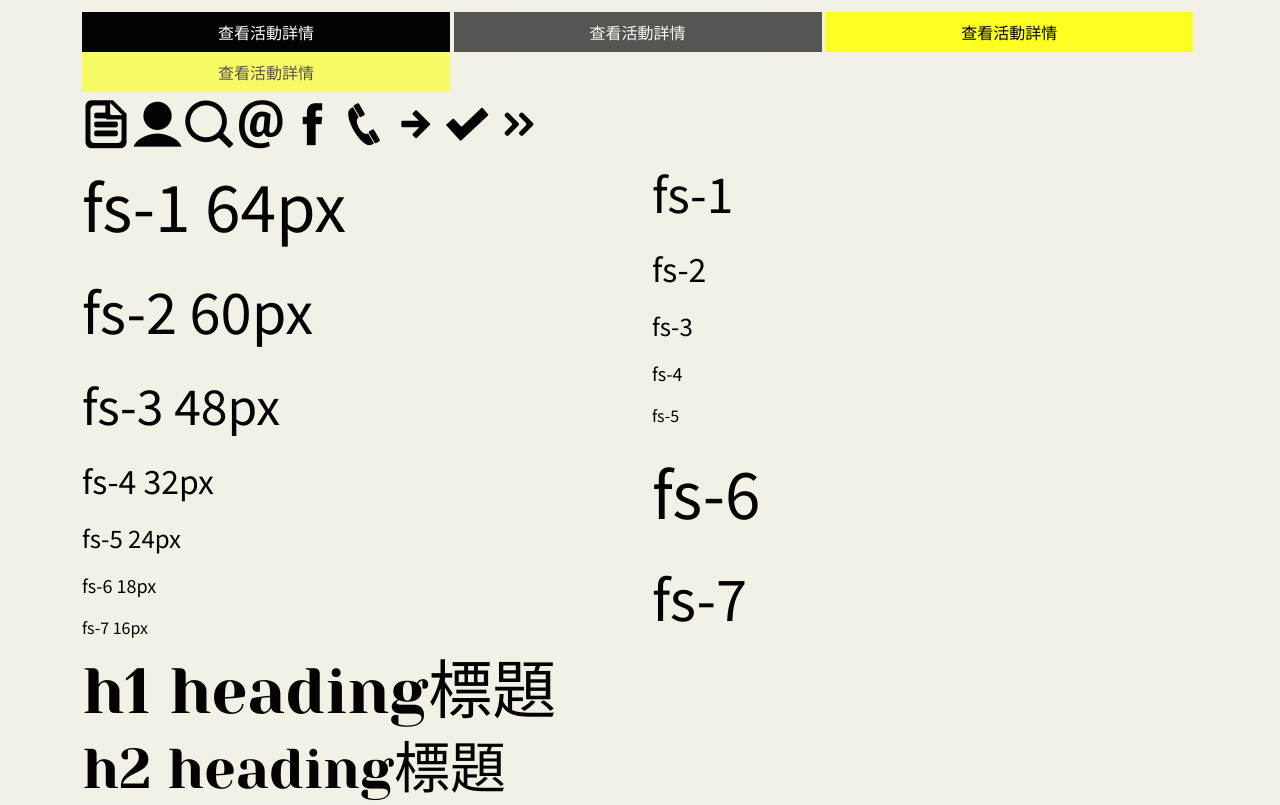
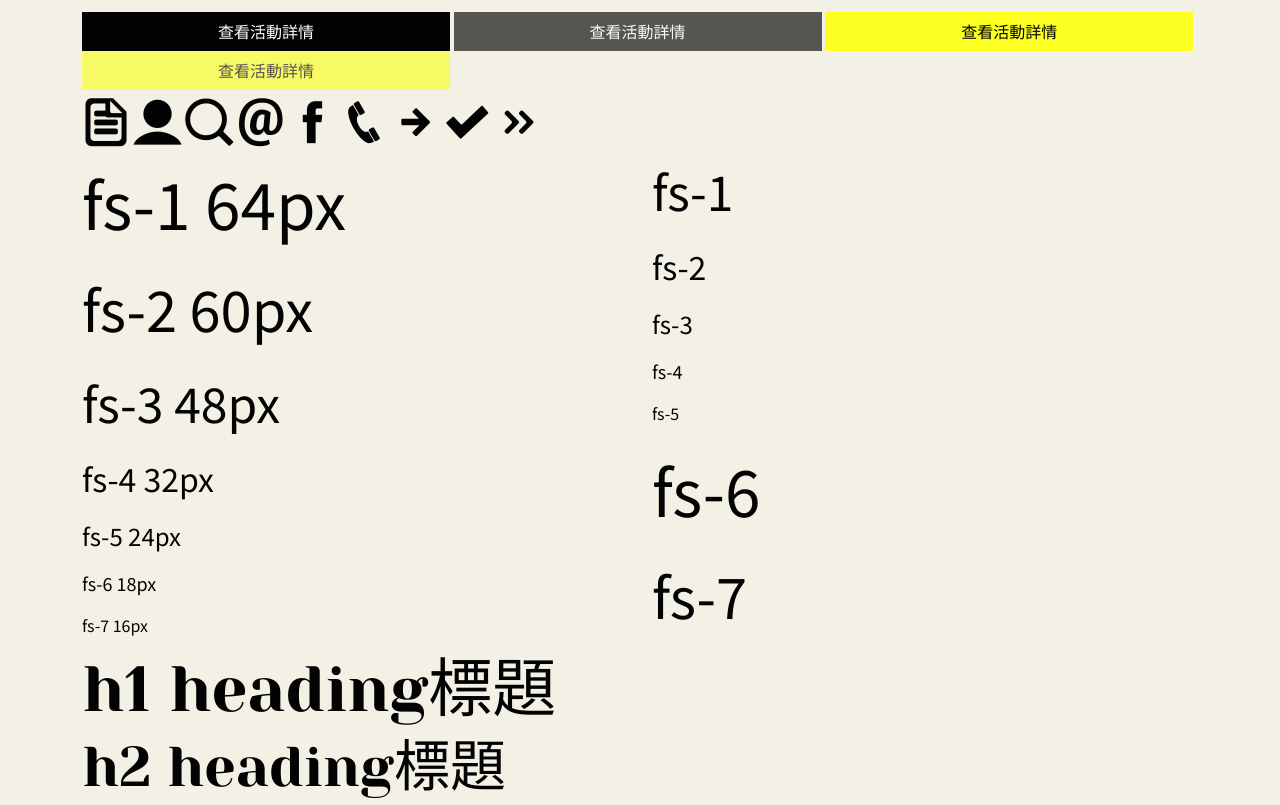
Before and after one commit to LandyHsiao/7tao-activity, a website built with Vite: page pages/test.html in a window 1280 px wide. Shown: the top 805 px of the page. Built offline with nearby package versions, Linux system fonts and the light colour scheme; some icons are missing.

Commit message:
fix: 🐛 add color variable & fix line height & fix fomr control

```diff
--- a/assets/scss/utils/_variables.scss
+++ b/assets/scss/utils/_variables.scss
@@ -4,6 +4,8 @@ $secondary: #FBFF22;
 $warning: #C96464;
 $success: #FBFF22;
 $danger: #C96464;
+
+$secondary-dark: #9C9E18;
 
 $body-bg: #F3F1E5;
 $body-color: #030303;
@@ -21,8 +23,11 @@ $display-font-family: "Noto Serif TC", sans; // for TC
 $font-family-base: "Noto Sans TC";
 
 /* Line Height */
-$headings-line-height:        1.155;
+$headings-line-height: 1.155;
 $display-line-height: 1.436875;
+$line-height-sm: 1.4367; // for chinese lh
+$line-height-lg: 1.155; // for none CJK lh
+$input-btn-line-height: $line-height-sm;
 
 /* Font Size */
 $font-size-base: 1rem;
@@ -55,3 +60,10 @@ $card-cap-bg:  $body-bg;
 $card-cap-padding-y: 0.5rem;
 $card-cap-padding-x: 0;
 $card-border-width: 0;
+
+/* Form */
+$input-border-width: 2px;
+$input-placeholder-color: #878787;
+$input-padding-y: 0.5rem;
+$input-padding-x: 1rem;
+$input-font-size: 1rem;
```
